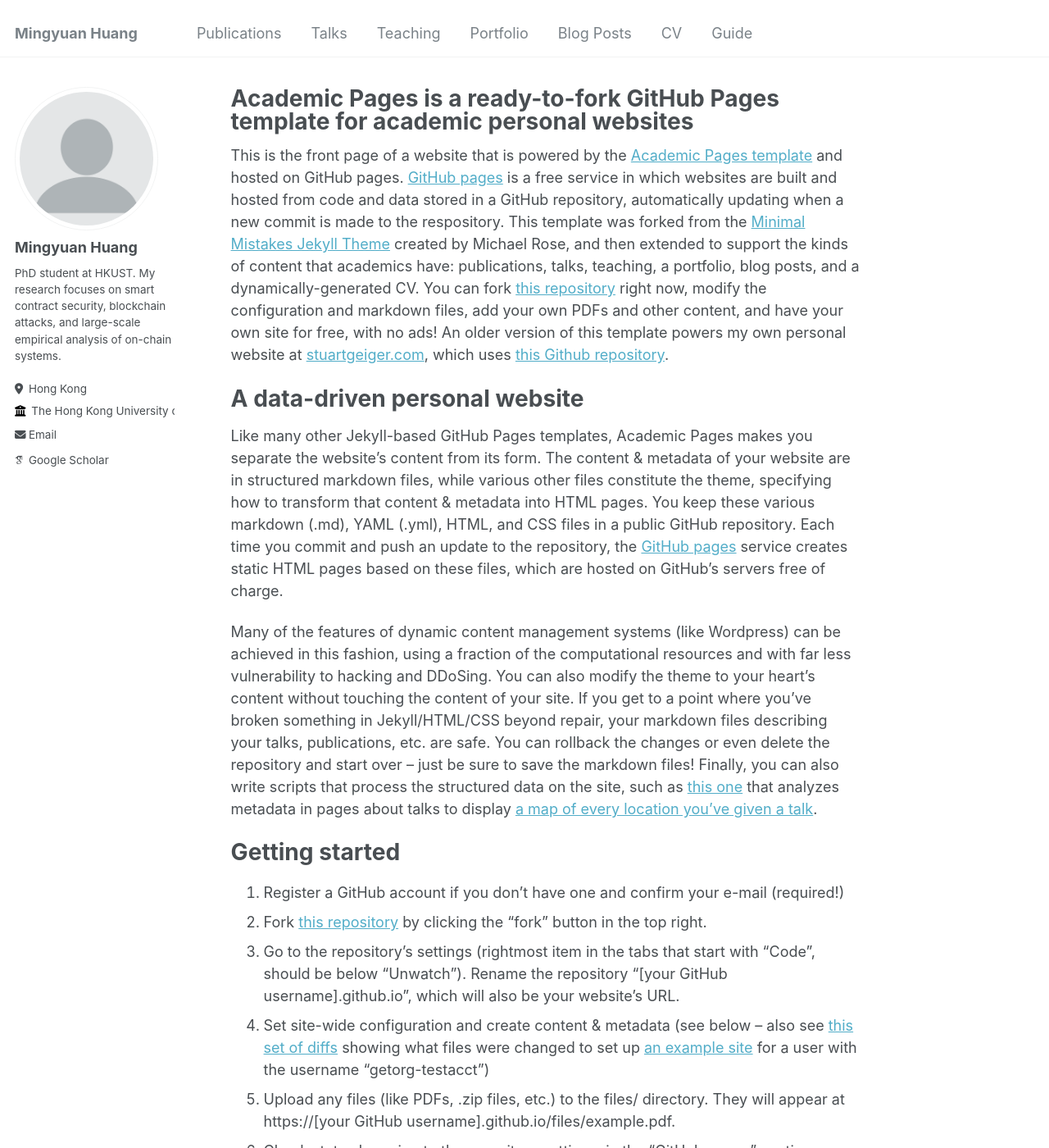
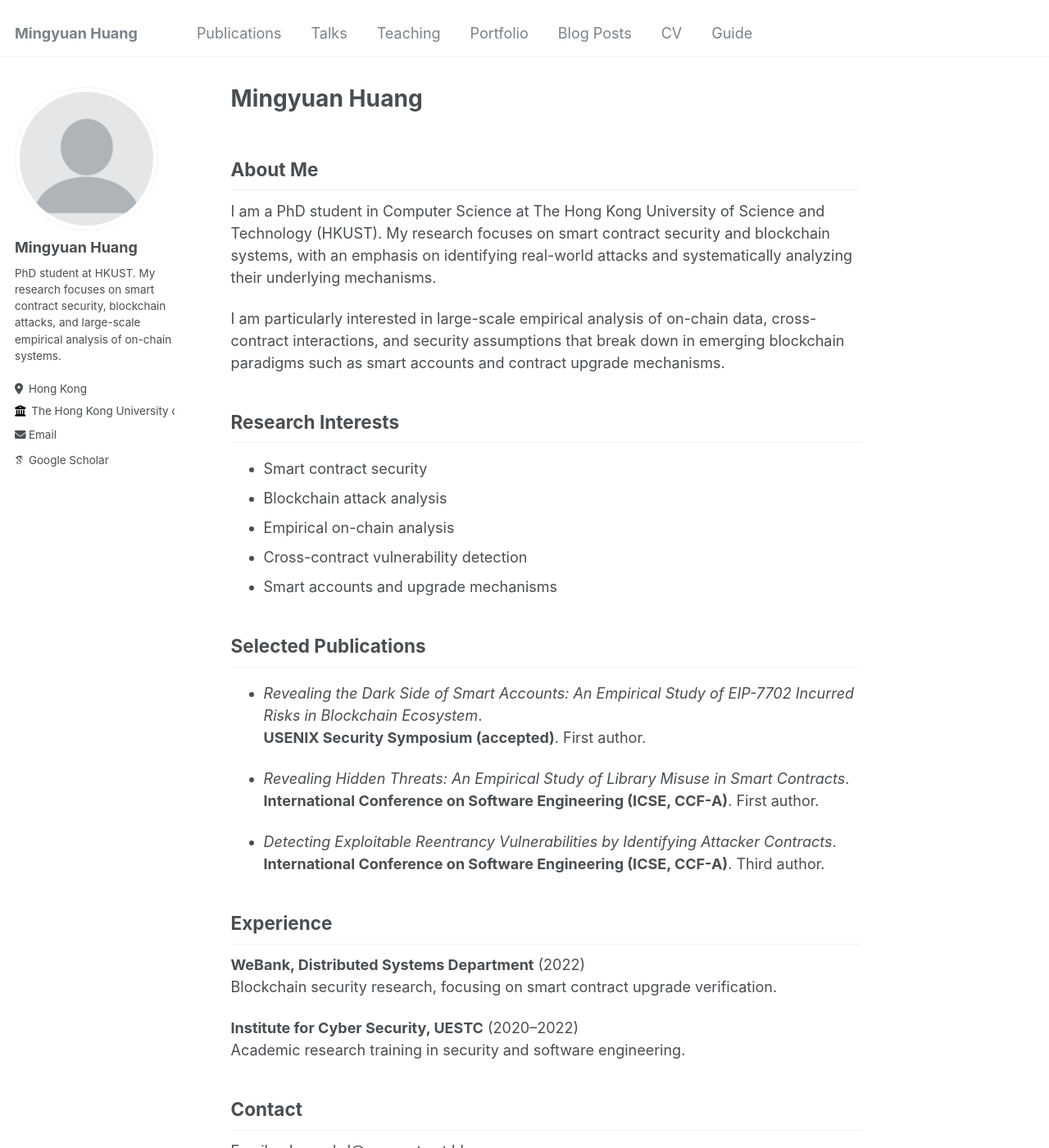
Before and after one commit to MingyuanHuang/MingyuanHuang.github.io, a Jekyll site: the page built from _pages/about.md, in a window 1280 px wide and 1400 px high. Shown: the whole window at 82% size. Built offline with Jekyll 4.4.1, drawn with Linux system fonts in a browser that asks for light colours; some web fonts are replaced; some of the changed text lies outside the part shown.

Commit message:
about me change

```diff
--- a/_pages/about.md
+++ b/_pages/about.md
@@ -1,49 +1,47 @@
 ---
 permalink: /
-title: "Academic Pages is a ready-to-fork GitHub Pages template for academic personal websites"
+title: "Mingyuan Huang"
 author_profile: true
 redirect_from:
   - /about/
   - /about.html
 ---
 
-This is the front page of a website that is powered by the [Academic Pages template](https://github.com/academicpages/academicpages.github.io) and hosted on GitHub pages. [GitHub pages](https://pages.github.com) is a free service in which websites are built and hosted from code and data stored in a GitHub repository, automatically updating when a new commit is made to the respository. This template was forked from the [Minimal Mistakes Jekyll Theme](https://mmistakes.github.io/minimal-mistakes/) created by Michael Rose, and then extended to support the kinds of content that academics have: publications, talks, teaching, a portfolio, blog posts, and a dynamically-generated CV. You can fork [this repository](https://github.com/academicpages/academicpages.github.io) right now, modify the configuration and markdown files, add your own PDFs and other content, and have your own site for free, with no ads! An older version of this template powers my own personal website at [stuartgeiger.com](http://stuartgeiger.com), which uses [this Github repository](https://github.com/staeiou/staeiou.github.io).
+## About Me
 
-A data-driven personal website
-======
-Like many other Jekyll-based GitHub Pages templates, Academic Pages makes you separate the website's content from its form. The content & metadata of your website are in structured markdown files, while various other files constitute the theme, specifying how to transform that content & metadata into HTML pages. You keep these various markdown (.md), YAML (.yml), HTML, and CSS files in a public GitHub repository. Each time you commit and push an update to the repository, the [GitHub pages](https://pages.github.com/) service creates static HTML pages based on these files, which are hosted on GitHub's servers free of charge.
+I am a PhD student in Computer Science at The Hong Kong University of Science and Technology (HKUST).
+My research focuses on smart contract security and blockchain systems, with an emphasis on identifying real-world attacks and systematically analyzing their underlying mechanisms.
 
-Many of the features of dynamic content management systems (like Wordpress) can be achieved in this fashion, using a fraction of the computational resources and with far less vulnerability to hacking and DDoSing. You can also modify the theme to your heart's content without touching the content of your site. If you get to a point where you've broken something in Jekyll/HTML/CSS beyond repair, your markdown files describing your talks, publications, etc. are safe. You can rollback the changes or even delete the repository and start over -- just be sure to save the markdown files! Finally, you can also write scripts that process the structured data on the site, such as [this one](https://github.com/academicpages/academicpages.github.io/blob/master/talkmap.ipynb) that analyzes metadata in pages about talks to display [a map of every location you've given a talk](https://academicpages.github.io/talkmap.html).
+I am particularly interested in large-scale empirical analysis of on-chain data, cross-contract interactions, and security assumptions that break down in emerging blockchain paradigms such as smart accounts and contract upgrade mechanisms.
 
-Getting started
-======
-1. Register a GitHub account if you don't have one and confirm your e-mail (required!)
-1. Fork [this repository](https://github.com/academicpages/academicpages.github.io) by clicking the "fork" button in the top right.
-1. Go to the repository's settings (rightmost item in the tabs that start with "Code", should be below "Unwatch"). Rename the repository "[your GitHub username].github.io", which will also be your website's URL.
-1. Set site-wide configuration and create content & metadata (see below -- also see [this set of diffs](http://archive.is/3TPas) showing what files were changed to set up [an example site](https://getorg-testacct.github.io) for a user with the username "getorg-testacct")
-1. Upload any files (like PDFs, .zip files, etc.) to the files/ directory. They will appear at https://[your GitHub username].github.io/files/example.pdf.
-1. Check status by going to the repository settings, in the "GitHub pages" section
+## Research Interests
 
-Site-wide configuration
-------
-The main configuration file for the site is in the base directory in [_config.yml](https://github.com/academicpages/academicpages.github.io/blob/master/_config.yml), which defines the content in the sidebars and other site-wide features. You will need to replace the default variables with ones about yourself and your site's github repository. The configuration file for the top menu is in [_data/navigation.yml](https://github.com/academicpages/academicpages.github.io/blob/master/_data/navigation.yml). For example, if you don't have a portfolio or blog posts, you can remove those items from that navigation.yml file to remove them from the header.
+- Smart contract security
+- Blockchain attack analysis
+- Empirical on-chain analysis
+- Cross-contract vulnerability detection
+- Smart accounts and upgrade mechanisms
 
-Create content & metadata
-------
-For site content, there is one markdown file for each type of content, which are stored in directories like _publications, _talks, _posts, _teaching, or _pages. For example, each talk is a markdown file in the [_talks directory](https://github.com/academicpages/academicpages.github.io/tree/master/_talks). At the top of each markdown file is structured data in YAML about the talk, which the theme will parse to do lots of cool stuff. The same structured data about a talk is used to generate the list of talks on the [Talks page](https://academicpages.github.io/talks), each [individual page](https://academicpages.github.io/talks/2012-03-01-talk-1) for specific talks, the talks section for the [CV page](https://academicpages.github.io/cv), and the [map of places you've given a talk](https://academicpages.github.io/talkmap.html) (if you run this [python file](https://github.com/academicpages/academicpages.github.io/blob/master/talkmap.py) or [Jupyter notebook](https://github.com/academicpages/academicpages.github.io/blob/master/talkmap.ipynb), which creates the HTML for the map based on the contents of the _talks directory).
+## Selected Publications
 
-**Markdown generator**
+- *Revealing the Dark Side of Smart Accounts: An Empirical Study of EIP-7702 Incurred Risks in Blockchain Ecosystem*.
+  **USENIX Security Symposium (accepted)**. First author.
 
-I have also created [a set of Jupyter notebooks](https://github.com/academicpages/academicpages.github.io/tree/master/markdown_generator
-) that converts a CSV containing structured data about talks or presentations into individual markdown files that will be properly formatted for the Academic Pages template. The sample CSVs in that directory are the ones I used to create my own personal website at stuartgeiger.com. My usual workflow is that I keep a spreadsheet of my publications and talks, then run the code in these notebooks to generate the markdown files, then commit and push them to the GitHub repository.
+- *Revealing Hidden Threats: An Empirical Study of Library Misuse in Smart Contracts*.
+  **International Conference on Software Engineering (ICSE, CCF-A)**. First author.
 
-How to edit your site's GitHub repository
-------
-Many people use a git client to create files on their local computer and then push them to GitHub's servers. If you are not familiar with git, you can directly edit these configuration and markdown files directly in the github.com interface. Navigate to a file (like [this one](https://github.com/academicpages/academicpages.github.io/blob/master/_talks/2012-03-01-talk-1.md) and click the pencil icon in the top right of the content preview (to the right of the "Raw | Blame | History" buttons). You can delete a file by clicking the trashcan icon to the right of the pencil icon. You can also create new files or upload files by navigating to a directory and clicking the "Create new file" or "Upload files" buttons.
+- *Detecting Exploitable Reentrancy Vulnerabilities by Identifying Attacker Contracts*.
+  **International Conference on Software Engineering (ICSE, CCF-A)**. Third author.
 
-Example: editing a markdown file for a talk
-![Editing a markdown file for a talk](/images/editing-talk.png)
+## Experience
 
-For more info
-------
-More info about configuring Academic Pages can be found in [the guide](https://academicpages.github.io/markdown/). The [guides for the Minimal Mistakes theme](https://mmistakes.github.io/minimal-mistakes/docs/configuration/) (which this theme was forked from) might also be helpful.
+**WeBank, Distributed Systems Department** (2022)
+Blockchain security research, focusing on smart contract upgrade verification.
+
+**Institute for Cyber Security, UESTC** (2020–2022)
+Academic research training in security and software engineering.
+
+## Contact
+
+Email: mhuangbd@connect.ust.hk
+Google Scholar: https://scholar.google.com/citations?user=jh66SjMAAAAJ
```
